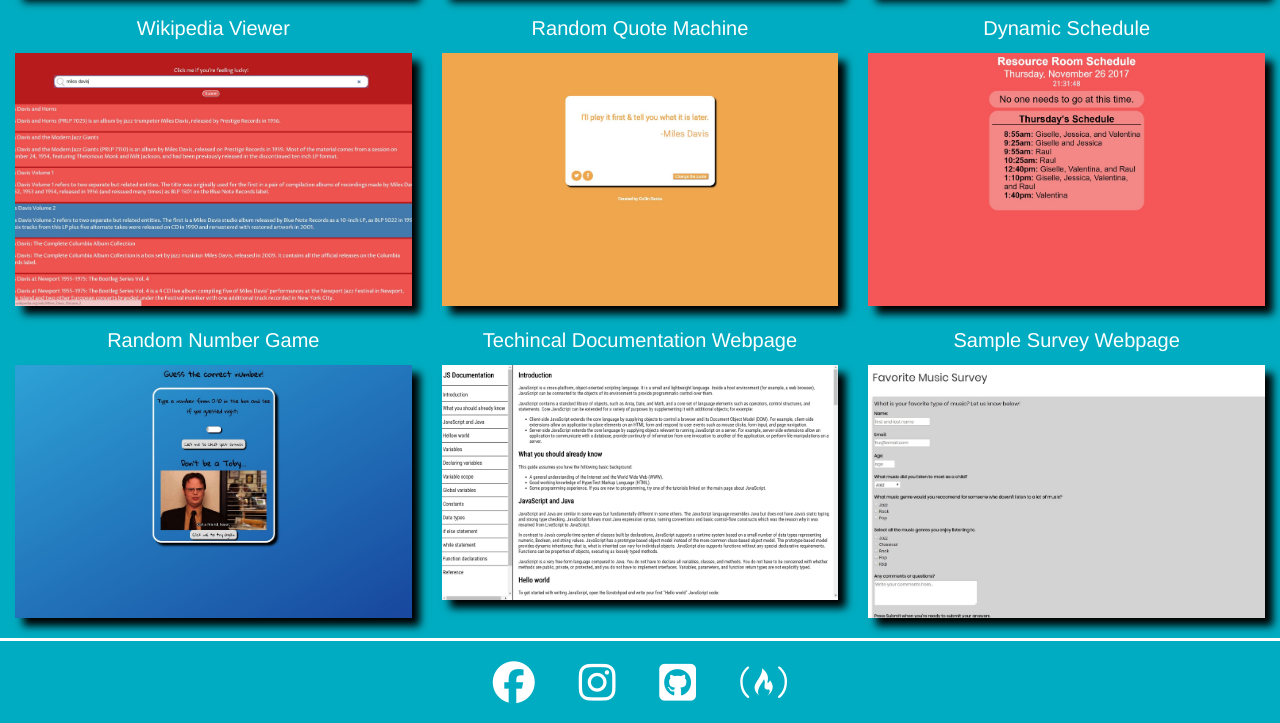
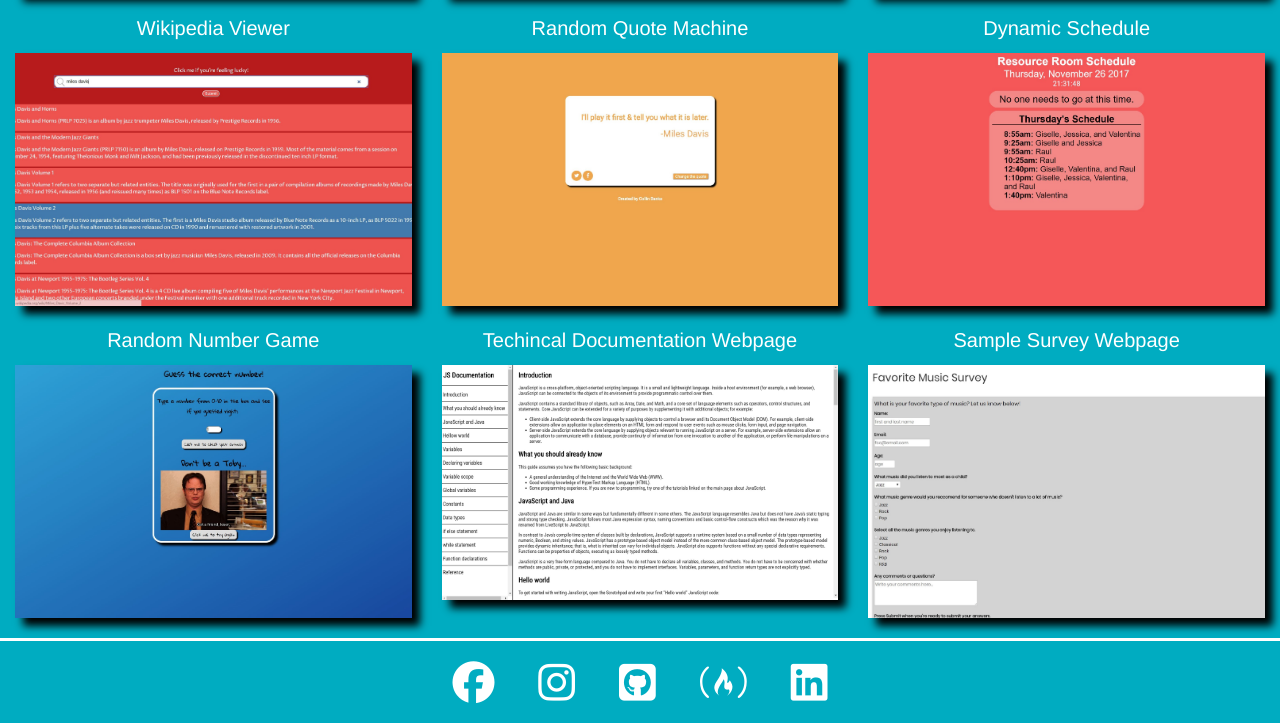
Before and after one commit to jazztbone2b/Portfolio-Done, a plain HTML site: page index.html in a window 1280 px wide. Shown: the part 2426-3149 px from the top of the page. Drawn offline with nearby package versions, Linux system fonts and the light colour scheme.

Commit message:
added linkedin button

```diff
--- a/Portfolio.css
+++ b/Portfolio.css
@@ -165,3 +165,6 @@ a{
 	color: white;
 	outline: none;
 }
+a:visited{
+	color: white;
+}
--- a/index.html
+++ b/index.html
@@ -231,7 +231,8 @@
 				<a href='https://www.facebook.com/collinbanks' target='_blank'><i id='social' class="fa fa-facebook-official fa-3x" aria-hidden="true"></i></a>
 				<a href='https://www.instagram.com/jazztbone2b/' target='_blank'><i id='social' class="fa fa-instagram fa-3x" aria-hidden="true"></i></a>
 				<a href='https://github.com/jazztbone2b' target='_blank'><i id='social' class="fa fa-github-square fa-3x" aria-hidden="true"></i></a>
-				<a href='https://www.freecodecamp.org/jazztbone2b' target='_blank'><i id='social' class="fa fa-free-code-camp fa-3x" aria-hidden="true"></i></i></a>
+				<a href='https://www.freecodecamp.org/jazztbone2b' target='_blank'><i id='social' class="fa fa-free-code-camp fa-3x" aria-hidden="true"></i></a>
+				<a href='https://www.linkedin.com/in/collin-banks-b9504194' target='_blank'><i id ='social' class="fa fa-linkedin-square fa-3x" aria-hidden="true"></i></a>
 			</div>
 
 		</div>
```
